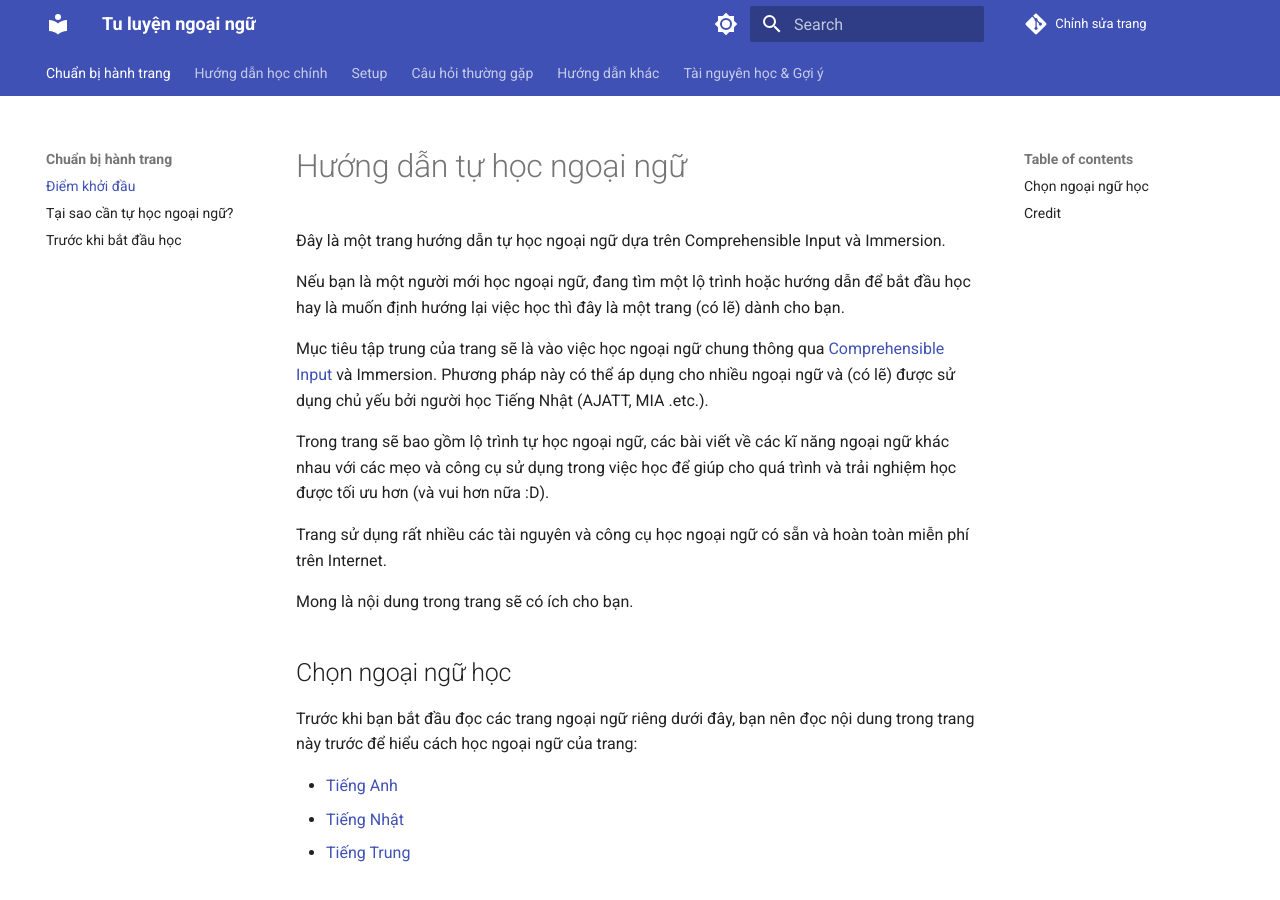
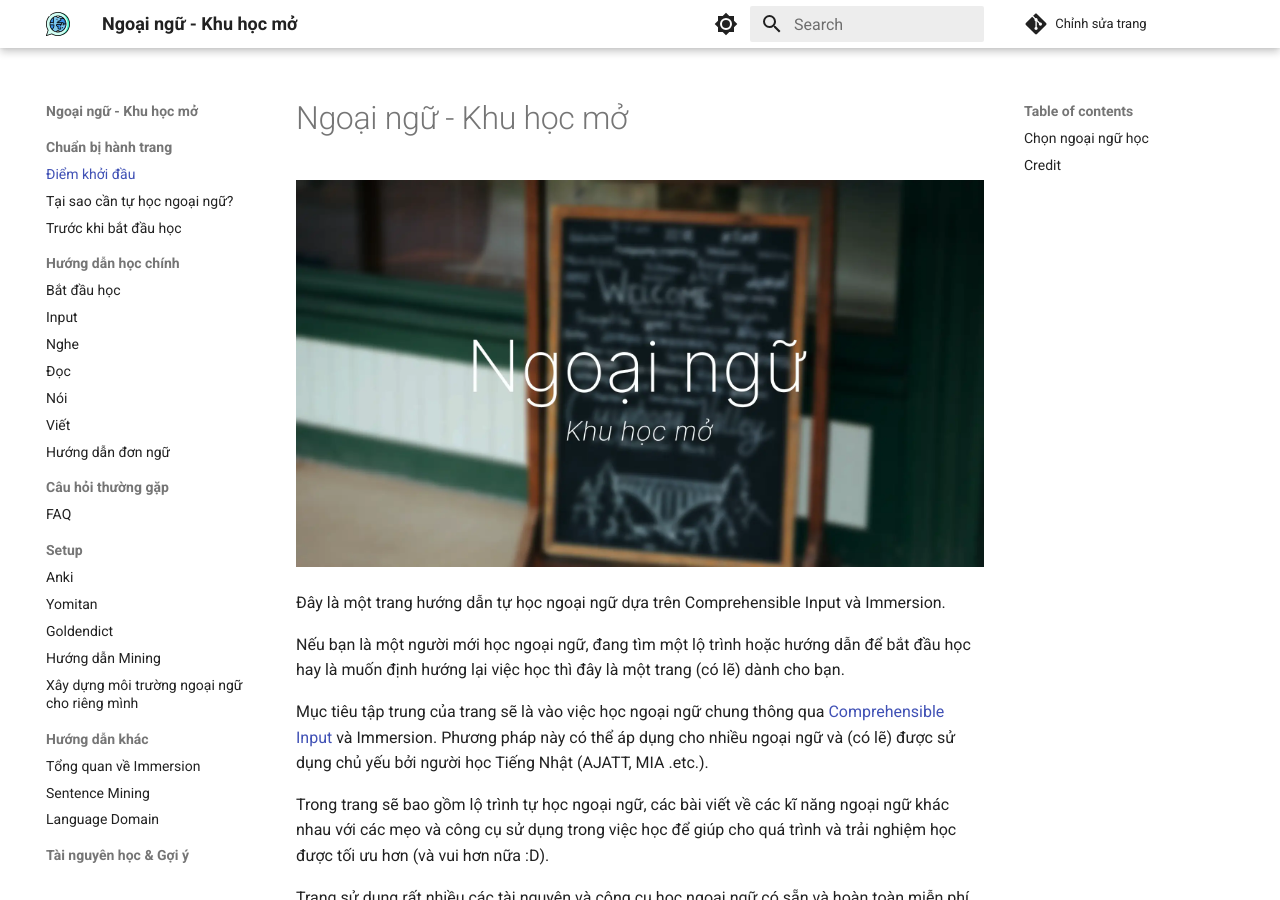
Before and after one commit to daihocmo/ngoai-ngu, an MkDocs documentation site: the page built from docs/index.md, in a window 1280 px wide and 900 px high. Built offline with MkDocs 1.6.1 and Material for MkDocs 9.7.7, drawn with Linux system fonts in a browser that asks for light colours; comment, search, counter and statistics services are not loaded.

Commit message:
Cập nhật giao diện và thêm một số hình ảnh cho màu mè :D

```diff
--- a/docs/index.md
+++ b/docs/index.md
@@ -1,4 +1,7 @@
-# Hướng dẫn tự học ngoại ngữ
+# Ngoại ngữ - Khu học mở
+
+![](img/cover.webp)
+
 Đây là một trang hướng dẫn tự học ngoại ngữ dựa trên Comprehensible Input và Immersion.
 
 Nếu bạn là một người mới học ngoại ngữ, đang tìm một lộ trình hoặc hướng dẫn để bắt đầu học hay là muốn định hướng lại việc học thì đây là một trang (có lẽ) dành cho bạn.
--- a/mkdocs.yml
+++ b/mkdocs.yml
@@ -1,4 +1,4 @@
-site_name: Tu luyện ngoại ngữ
+site_name: Ngoại ngữ - Khu học mở
 site_description: Phương pháp học (chắc là) mọi ngoại ngữ thông qua Immersion và Comprehensible Input, completely free.
 site_author: duykhanh471
 repo_name: Chỉnh sửa trang
@@ -17,13 +17,14 @@ nav:
       - 'Nói': noi.md
       - 'Viết': viet.md
       - 'Hướng dẫn đơn ngữ': 'huong-dan-don-ngu.md'
+  - 'Câu hỏi thường gặp':
+    - 'FAQ': faq.md
   - 'Setup':
       - 'Anki': 'anki.md'
       - 'Yomitan': 'yomitan.md'
       - 'Goldendict': 'goldendict.md'
       - 'Hướng dẫn Mining': 'mining.md'
       - 'Xây dựng môi trường ngoại ngữ cho riêng mình': setup.md
-  - 'Câu hỏi thường gặp': faq.md
   - 'Hướng dẫn khác':
       - 'Tổng quan về Immersion': overview.md
       - 'Sentence Mining': sentence-mining.md
@@ -37,7 +38,7 @@ theme:
     # Palette toggle for light mode
     - media: "(prefers-color-scheme: light)"
       scheme: default
-      primary: indigo
+      primary: white
       accent: grey
       toggle:
         icon: material/brightness-7
@@ -46,14 +47,16 @@ theme:
     # Palette toggle for dark mode
     - media: "(prefers-color-scheme: dark)"
       scheme: slate
-      primary: indigo
+      primary: black
       accent: grey
       toggle:
         icon: material/brightness-4
         name: Switch to light mode
+  logo: img/logo.svg
+  favicon: img/logo.png
   features:
     - navigation.instant
-    - navigation.tabs
+    - navigation.sections
     - search.suggest
     - search.highlighting
     - search.share
@@ -61,8 +64,8 @@ theme:
 
 plugins:
   - search
-  - open-in-new-tab:
-      add_icon: true
+  - open-in-new-tab
 
 extra:
   generator: false
+  homepage: https://daihocmo.github.io/
```
Also changed, not shown: docs/img/cover.webp (added), docs/img/logo.png (added), docs/img/logo.svg (added).
